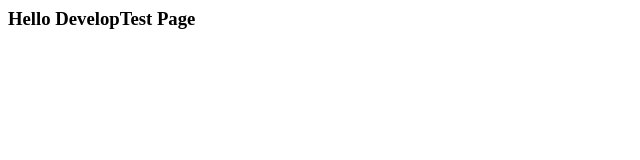
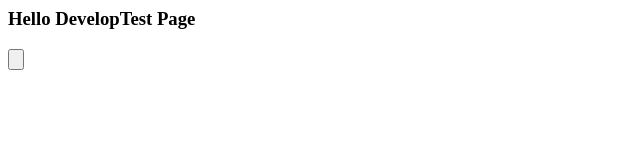
Before and after one commit to miembrodes-work/DevelopTest.github.io, a plain HTML site: page index.html in a window 1280 px wide. Shown: the full height of the page, 0-640 px from the left. Drawn offline with Linux system fonts and the light colour scheme; some packages are replaced by stand-ins of ours; a script that the page names is missing.

Commit message:
Update index.html

```diff
--- a/index.html
+++ b/index.html
@@ -4,6 +4,6 @@
   </head>
   <body>
     <h3>Hello DevelopTest Page</h3>
-    <imput type="button" name="doIt" id="thisB" />
+    <input type="button" name="doIt" id="thisB" />
   </body>
 </html>
```
